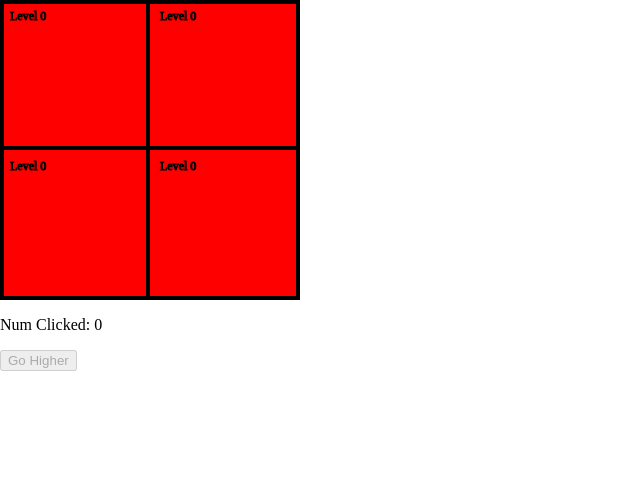
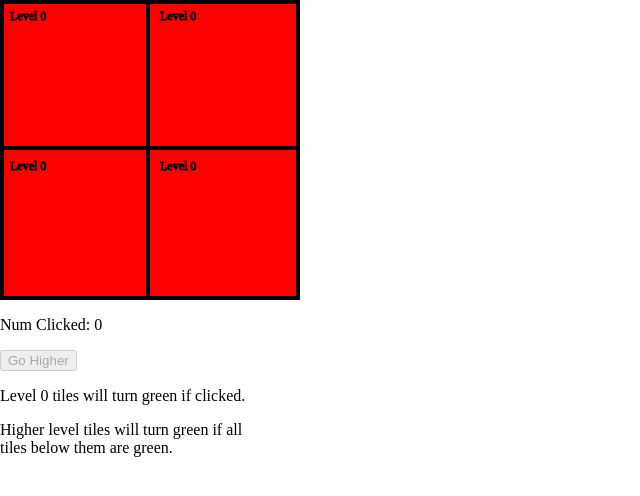
Before and after one commit to dgulyas/dgulyas.github.io, a plain HTML site: page click/index.html in a window 1280 px wide. Shown: the whole page, without its empty margins (0-640 px from the left). Drawn offline with Linux system fonts and the light colour scheme.

Commit message:
Add text instructions

```diff
--- a/click/index.html
+++ b/click/index.html
@@ -9,7 +9,8 @@
 <br />
 <p id="clickedNumText">Num Clicked: 0</p>
 <button type="button" id="goHigherButton">Go Higher</button>
-
+<p>Level 0 tiles will turn green if clicked.</p>
+<p>Higher level tiles will turn green if all<br>tiles below them are green.</p>
 
 <script src="./tileTree.js"></script>
 <script src="./index.js"></script>
--- a/click/index.js
+++ b/click/index.js
@@ -53,7 +53,8 @@ function handleGoHigherClick(e){
 }
 
 function setClickedIfAllChildrenClicked(tile){
-	//this only applies if a tile isn't a bottom level tile
+	//This only applies if a tile isn't a bottom level tile
+	//Bottom level tiles don't have children
 	if(tile.level >= 1){
 		tile.data['clicked'] = allChildrenClicked(tile)
 	}
```
